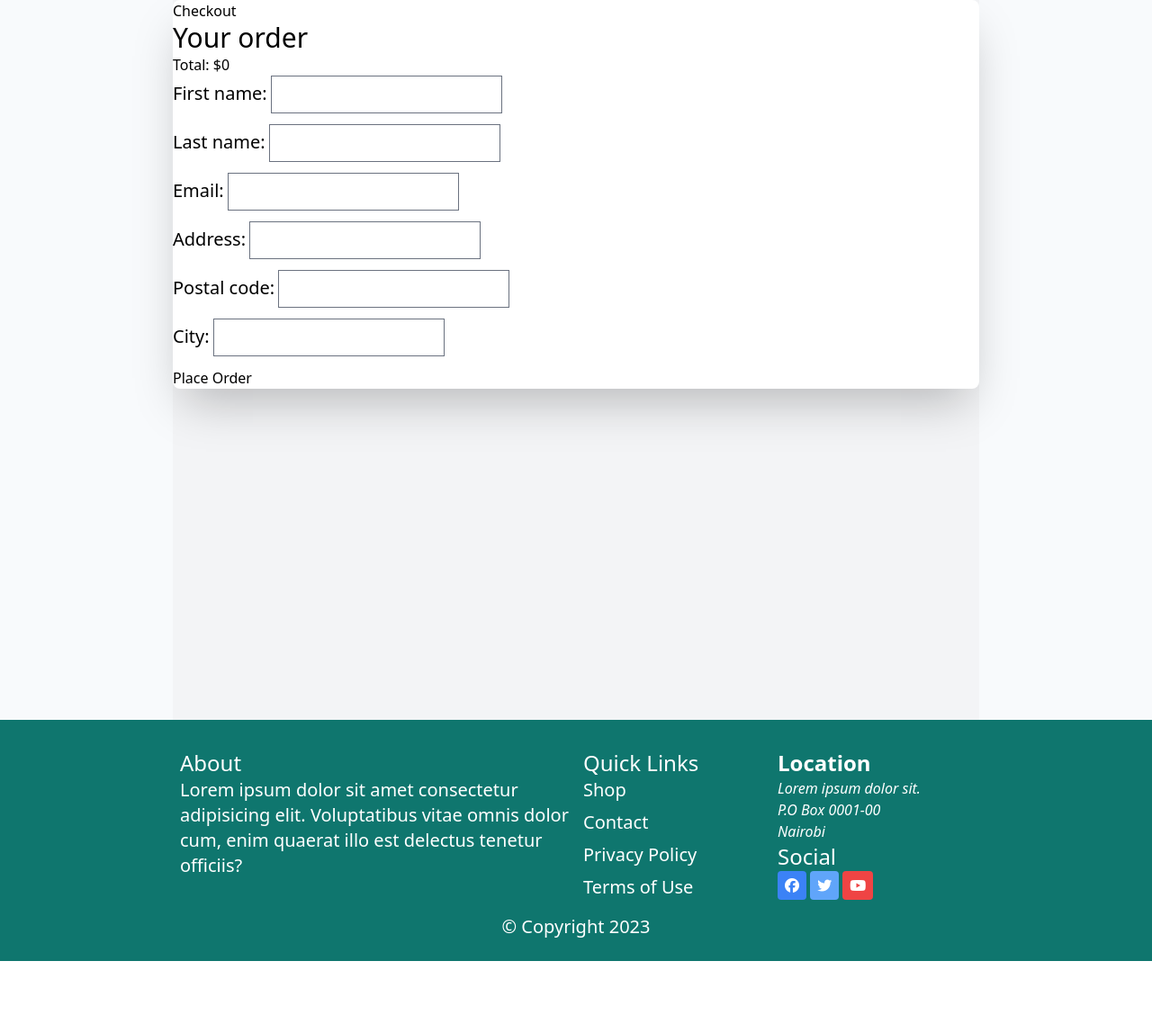
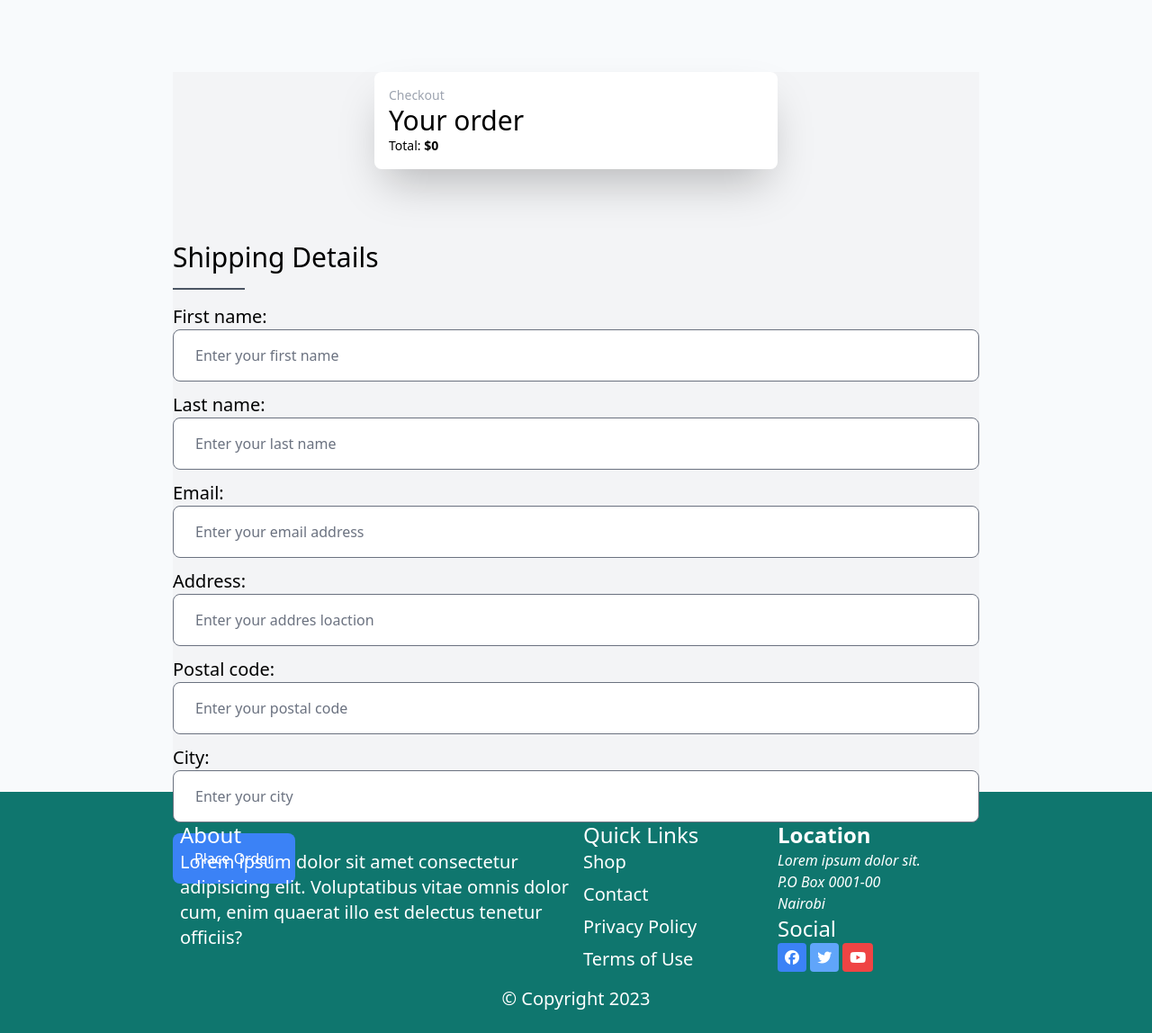
Before and after one commit to zablon-oigo/shop, a Django app: page /orders/create/ in a window 1280 px wide. Shown: the part 128-1276 px from the top of the page at 90% size. Before the commit the page ends 1196 px from the top, so only its background shows below. Run offline with Django 4.2, Linux system fonts and the light colour scheme; some libraries are stand-ins or nearby versions.

Commit message:
orders form for customers

```diff
--- a/orders/forms.py
+++ b/orders/forms.py
@@ -5,3 +5,35 @@ class OrderCreateForm(forms.ModelForm):
     class Meta:
         model=Order
         fields=['first_name','last_name','email','address','postal_code','city']
+        widgets={
+            'first_name':forms.TextInput(attrs={
+                'placeholder':'Enter your first name',
+                'class':'px-6 py-4 rounded-lg border border-gray-700 w-full '
+
+            }),
+            'last_name':forms.TextInput(attrs={
+                'placeholder':'Enter your last name',
+                'class':'px-6 py-4 rounded-lg border border-gray-700 w-full '
+
+            }),
+            'email':forms.TextInput(attrs={
+                'placeholder':'Enter your email address',
+                'class':'px-6 py-4 rounded-lg border border-gray-700 w-full '
+
+            }),
+            'address':forms.TextInput(attrs={
+                'placeholder':'Enter your addres loaction',
+                'class':'px-6 py-4 rounded-lg border border-gray-700 w-full '
+
+            }),
+            'postal_code':forms.TextInput(attrs={
+                'placeholder':'Enter your postal code',
+                'class':'px-6 py-4 rounded-lg border border-gray-700 w-full '
+
+            }),
+            'city':forms.TextInput(attrs={
+                'placeholder':'Enter your city',
+                'class':'px-6 py-4 rounded-lg border border-gray-700 w-full '
+
+            }),
+        }
--- a/templates/orders/create.html
+++ b/templates/orders/create.html
@@ -5,27 +5,34 @@ Checkout
 {% endblock %}
 {% block content %}
 <div class="max-w-4xl mx-auto bg-gray-100 h-screen">
-    <div class="max-w-md mx-auto bg-white rounded-lg shadow-2xl">
-        <h2>Checkout</h2>
+    <div class="max-w-md mx-auto bg-white rounded-lg shadow-2xl my-20 p-4">
+        <h2 class="text-sm text-gray-400">Checkout</h2>
 
 <h3 class="text-3xl">Your order</h3>
 <ul>
     {% for item in cart %}
+    <div class="mb-3 bg-green-400 rounded-lg p-4 px-6 py-4">
     <li>
-        {{item.quantity}}x {{ item.product.name}}
-        <span>${{item.total_price }}</span>
+
+            <p class="text-sm">{{item.quantity}}x {{ item.product.name}} <span class="font-semibold">${{item.total_price }}</span></p>
+
+
     </li>
     {% endfor %}
+    <p class="text-sm">Total: <span class="font-extrabold">${{ cart.get_total_price }}</span></p>
+</div>
 </ul>
-<p>Total: ${{ cart.get_total_price }}</p>
+
 <form action="" method="post">
+    <h2 class="text-3xl ">Shipping Details</h2>
+    <hr class="border border-solid border-gray-600 w-20 my-4">
     {% for field in form %}
     <div class="mb-3"><label for="" class="text-xl">{{field.label_tag}}</label>
     {{field}}
     </div>
     {% endfor %}
     {% csrf_token %}
-    <input type="submit" value="Place Order">
+    <input type="submit" value="Place Order" class="bg-blue-500 hover:bg-blue-700 rounded-lg px-6 py-4 text-white fot-medium">
 </form>
 
     </div>
--- a/theme/static/css/dist/styles.css
+++ b/theme/static/css/dist/styles.css
@@ -940,8 +940,28 @@ select {
   width: 100%;
 }
 
+.w-1\/4 {
+  width: 25%;
+}
+
+.w-1 {
+  width: 0.25rem;
+}
+
+.w-10 {
+  width: 2.5rem;
+}
+
 .max-w-4xl {
   max-width: 56rem;
+}
+
+.max-w-5xl {
+  max-width: 64rem;
+}
+
+.max-w-md {
+  max-width: 28rem;
 }
 
 .max-w-xs {
@@ -1070,9 +1090,23 @@ select {
   border-width: 1px;
 }
 
+.border-solid {
+  border-style: solid;
+}
+
 .border-gray-200 {
   --tw-border-opacity: 1;
   border-color: rgb(229 231 235 / var(--tw-border-opacity));
+}
+
+.border-gray-400 {
+  --tw-border-opacity: 1;
+  border-color: rgb(156 163 175 / var(--tw-border-opacity));
+}
+
+.border-gray-600 {
+  --tw-border-opacity: 1;
+  border-color: rgb(75 85 99 / var(--tw-border-opacity));
 }
 
 .bg-blue-400 {
@@ -1133,6 +1167,11 @@ select {
 .bg-white {
   --tw-bg-opacity: 1;
   background-color: rgb(255 255 255 / var(--tw-bg-opacity));
+}
+
+.bg-green-400 {
+  --tw-bg-opacity: 1;
+  background-color: rgb(74 222 128 / var(--tw-bg-opacity));
 }
 
 .object-cover {
@@ -1259,6 +1298,10 @@ select {
   font-weight: 600;
 }
 
+.font-extrabold {
+  font-weight: 800;
+}
+
 .uppercase {
   text-transform: uppercase;
 }
@@ -1313,6 +1356,11 @@ select {
 .text-gray-800 {
   --tw-text-opacity: 1;
   color: rgb(31 41 55 / var(--tw-text-opacity));
+}
+
+.text-gray-900 {
+  --tw-text-opacity: 1;
+  color: rgb(17 24 39 / var(--tw-text-opacity));
 }
 
 .text-gray-950 {
```
Also changed, not shown: db.sqlite3.
